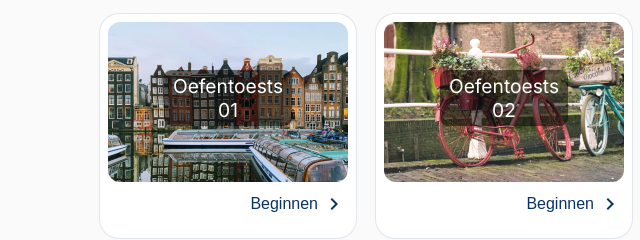
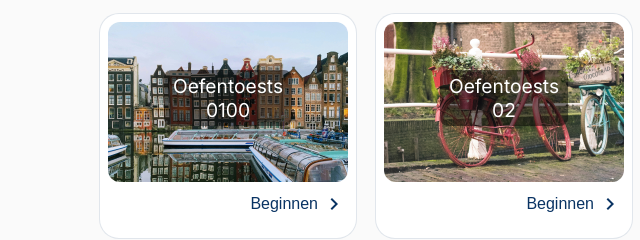
Before and after one commit to Hirad-Hub/KNM_Oefenexamen, a plain HTML site: page index.html in a window 1280 px wide. Shown: the part 527-767 px from the top of the page, 0-640 px from the left. Drawn offline with Linux system fonts and the light colour scheme.

Commit message:
Describe your changes here

```diff
--- a/index.html
+++ b/index.html
@@ -47,7 +47,7 @@
           <div class="quiz-card">
             <div class="quiz-image">
               <img src="/assets/images/1.jpg" alt="Quiz Image 1" />
-              <span class="quiz-number">Oefentoests 01</span>
+              <span class="quiz-number">Oefentoests 0100</span>
             </div>
             <button class="start-quiz-button">
               Beginnen<span class="material-icons">chevron_right</span>
```
